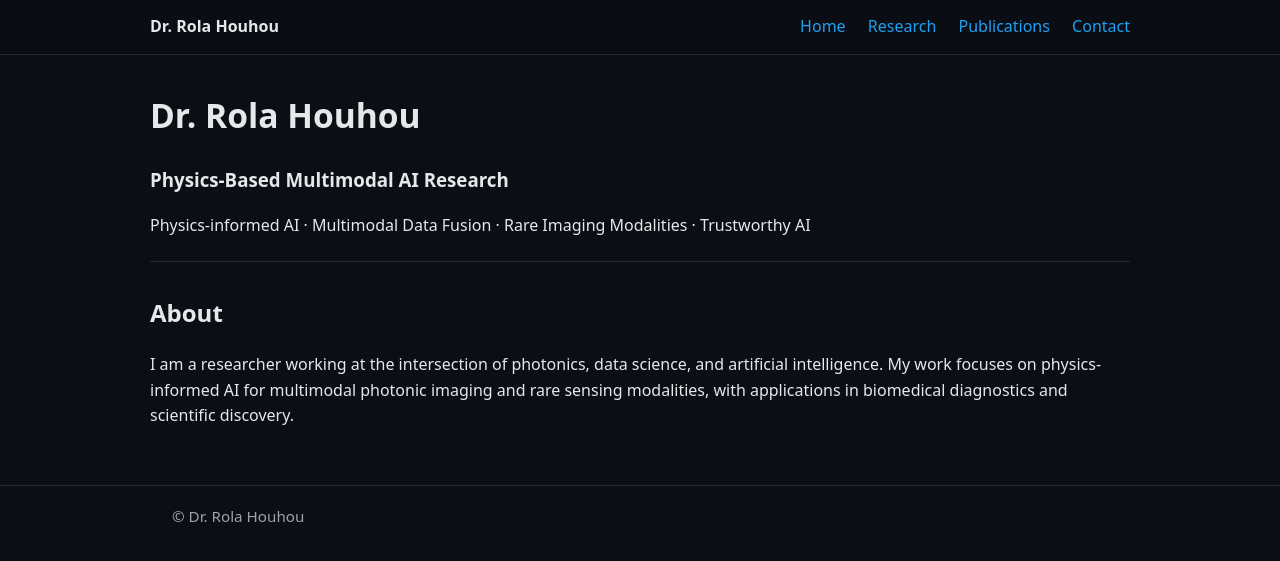
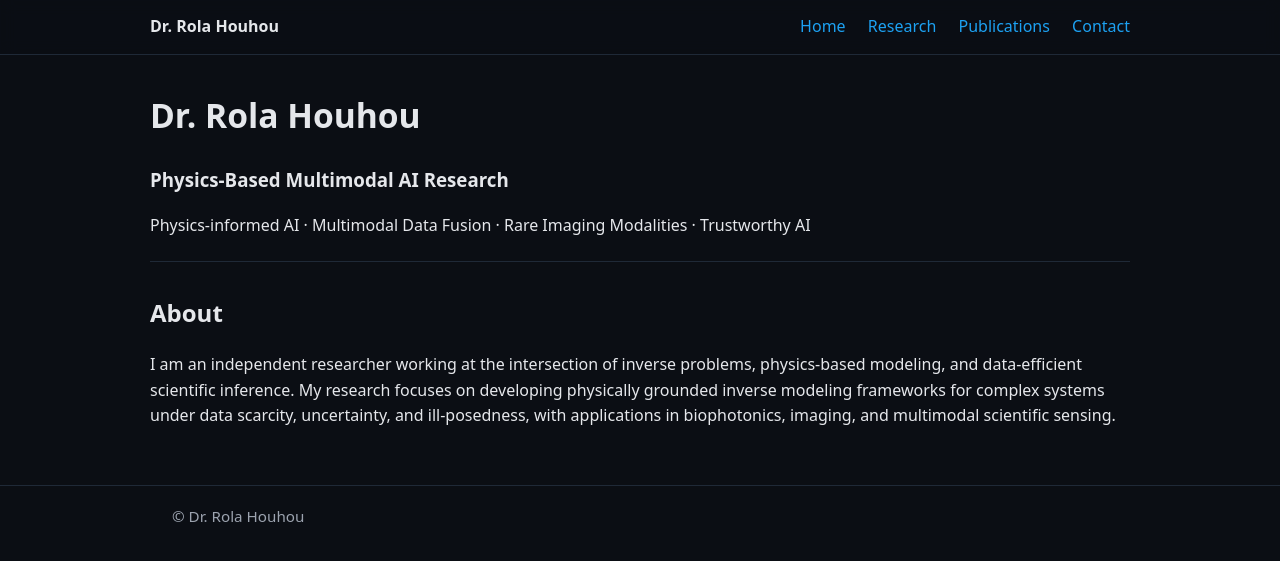
Before and after one commit to rhouhou/rhouhou.github.io, a Jekyll site: the page built from index.md, in a window 1280 px wide. Shown: the top 561 px of the page. Built offline with Jekyll 4.4.1, drawn with Linux system fonts in a browser that asks for light colours.

Commit message:
Update index.md

```diff
--- a/index.md
+++ b/index.md
@@ -11,4 +11,4 @@ Physics-informed AI · Multimodal Data Fusion · Rare Imaging Modalities · Trus
 ---
 
 ## About
-I am a researcher working at the intersection of photonics, data science, and artificial intelligence. My work focuses on physics-informed AI for multimodal photonic imaging and rare sensing modalities, with applications in biomedical diagnostics and scientific discovery.
+I am an independent researcher working at the intersection of inverse problems, physics-based modeling, and data-efficient scientific inference. My research focuses on developing physically grounded inverse modeling frameworks for complex systems under data scarcity, uncertainty, and ill-posedness, with applications in biophotonics, imaging, and multimodal scientific sensing.
```
